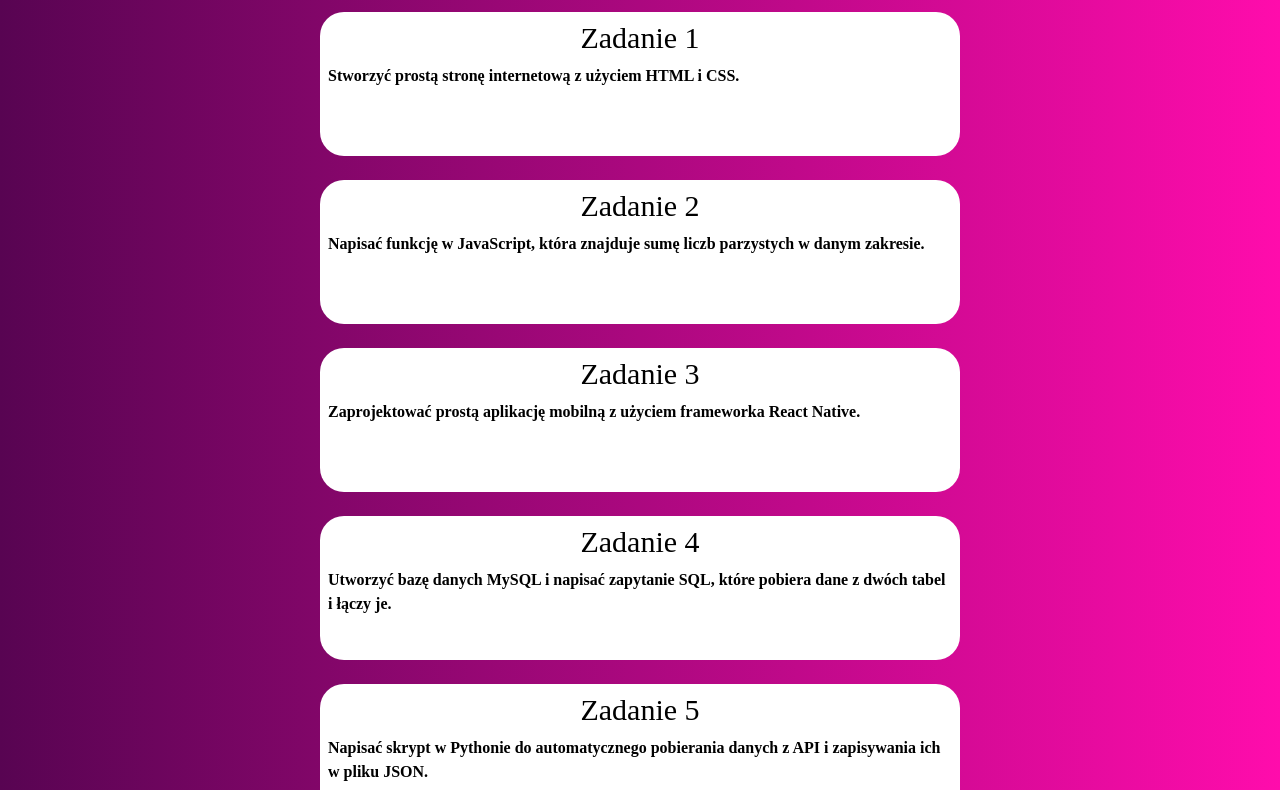
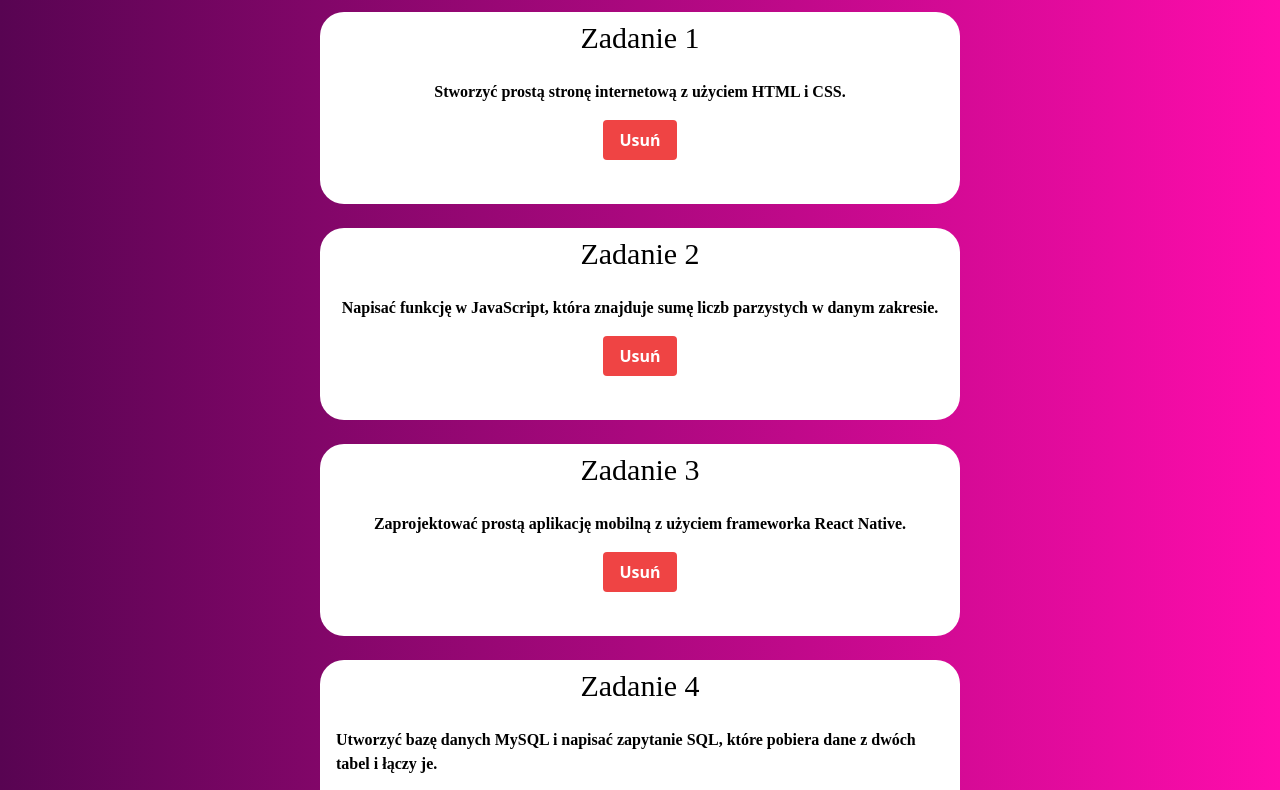
Before and after one commit to podlaskialgorytm3/ToDoApp, a React (Vite) app: page / in a window 1280 px wide. Shown: the top 790 px of the page. Built offline with nearby package versions, Linux system fonts and the light colour scheme.

Commit message:
Update Card component styling and add delete button

```diff
--- a/src/components/Card.jsx
+++ b/src/components/Card.jsx
@@ -1,9 +1,10 @@
 
 export const Card = ({title,description}) => {
     return (
-        <div className="w-full h-36 bg-white rounded-3xl m-3">
+        <div className="w-full h-48 bg-white rounded-3xl m-3 flex flex-col items-center">
             <h1 className="text-3xl m-2 text-center font-[Montserrat]">{title}</h1>
-            <p className="text-x m-2 font-[Montserrat] font-bold">{description}</p>
+            <p className="text-x m-2 font-[Montserrat] font-bold p-2">{description}</p>
+            <button className="bg-red-500 hover:bg-red-700 text-white font-bold py-2 px-4 rounded">Usuń</button>
         </div>
     )
 }
```
